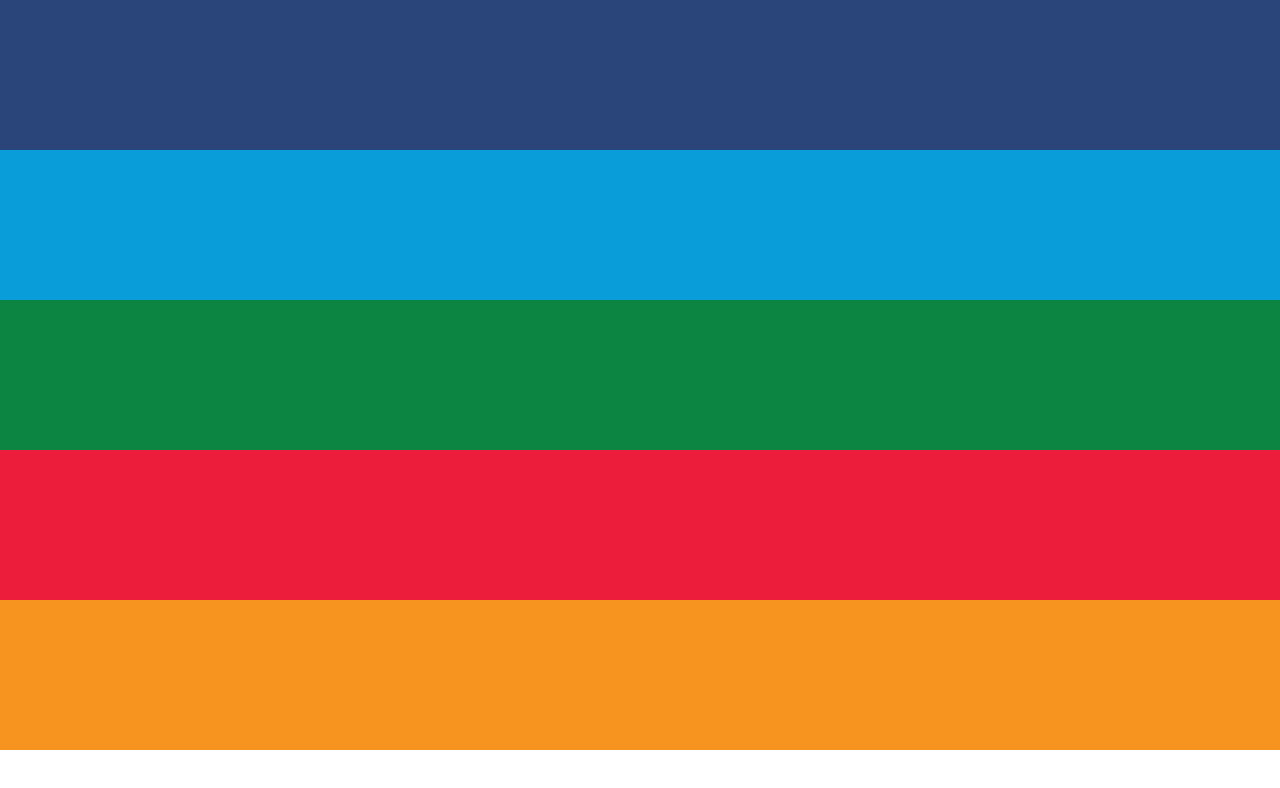
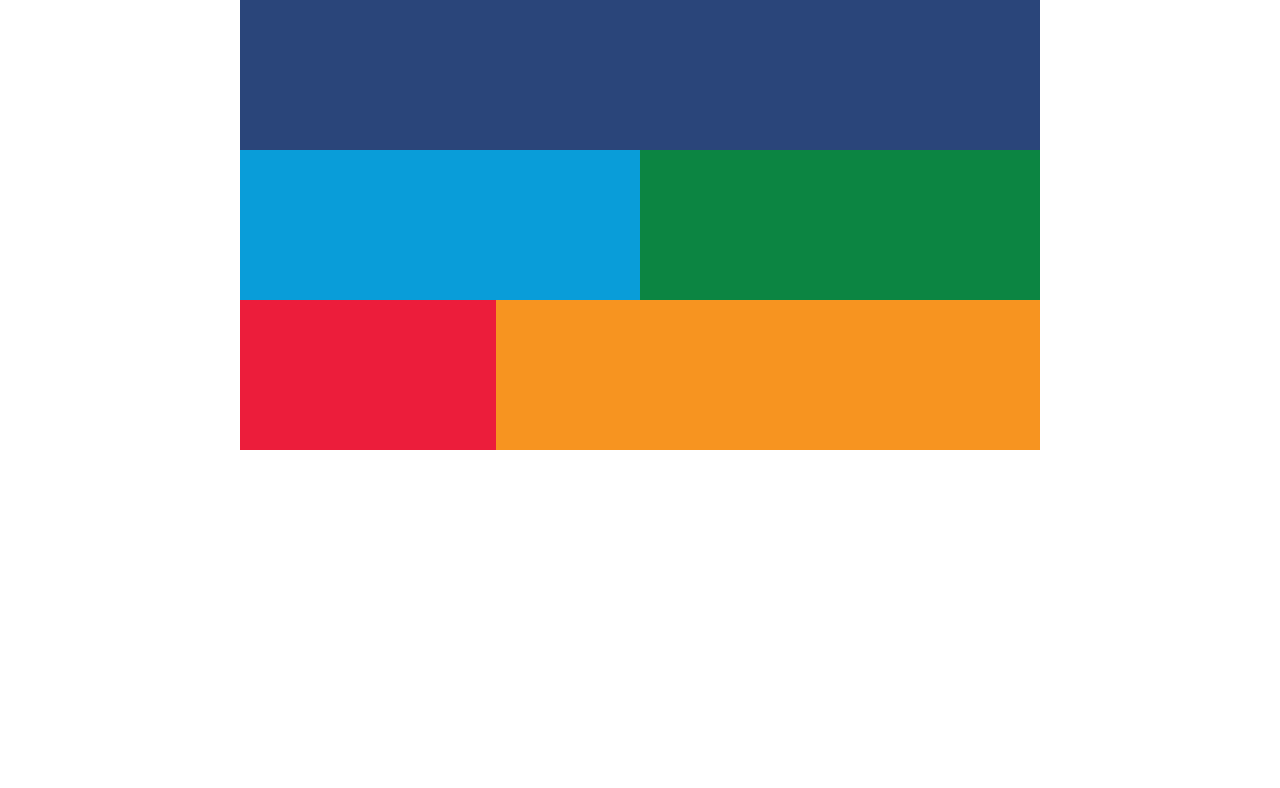
Before and after one commit to Harkindey/FrontEnd-Nanodegree, a plain HTML site: page Responsive WebDesign Fundamental/pattern-mostly-fluid-quiz-blankcss.html in a window 1280 px wide. Drawn offline with Linux system fonts and the light colour scheme.

Commit message:
Mostly Fluid Pattern

```diff
--- a/Responsive WebDesign Fundamental/pattern-mostly-fluid-quiz-blankcss.html
+++ b/Responsive WebDesign Fundamental/pattern-mostly-fluid-quiz-blankcss.html
@@ -74,6 +74,31 @@
           color: blue;
         }
       }
+
+      @media screen and (min-width: 450px) {
+        .light_blue, .green {
+          width: 50%;
+        }
+      }
+
+      @media screen and (min-width: 550px) {
+        .red {
+          width: 32%;
+        }
+
+        .orange {
+          width: 68%;
+        }
+      }
+
+      @media screen and (min-width: 800px) {
+        .container {
+          width: 800px;
+          margin-left: auto;
+          margin-right: auto;
+        }
+      }
+
     </style>
   </head>
   <body>
```
